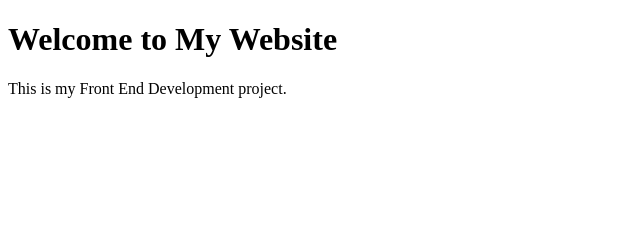
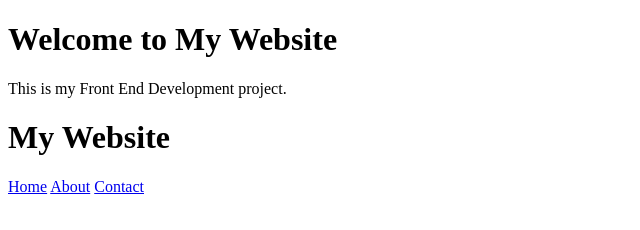
Before and after one commit to Anupriya726/Git-Header-Footer, a plain HTML site: page index.html in a window 1280 px wide. Shown: the whole page, without its empty margins (0-640 px from the left). Drawn offline with Linux system fonts and the light colour scheme.

Commit message:
Develop header section

```diff
--- a/index.html
+++ b/index.html
@@ -11,4 +11,12 @@
     </main>
 
 </body>
+<header>
+    <h1>My Website</h1>
+    <nav>
+        <a href="#">Home</a>
+        <a href="#">About</a>
+        <a href="#">Contact</a>
+    </nav>
+</header>
 </html>
```
